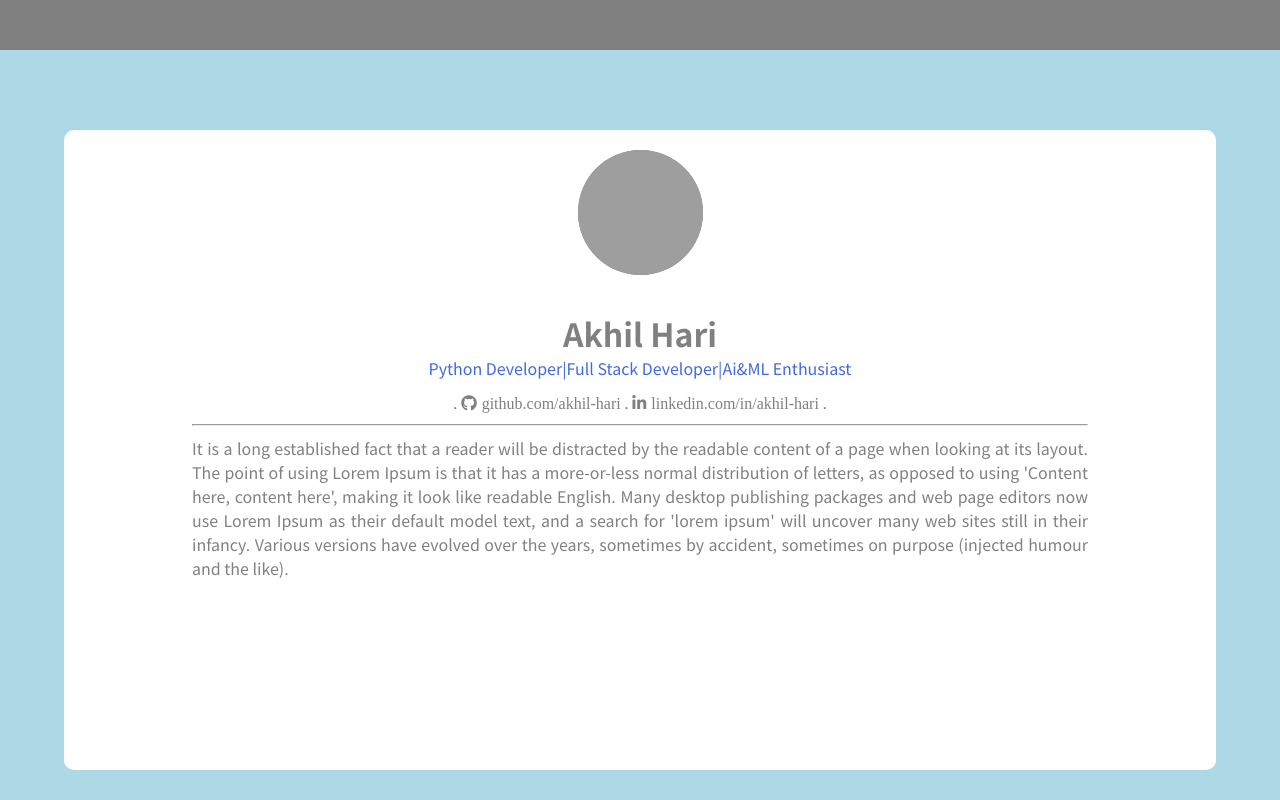
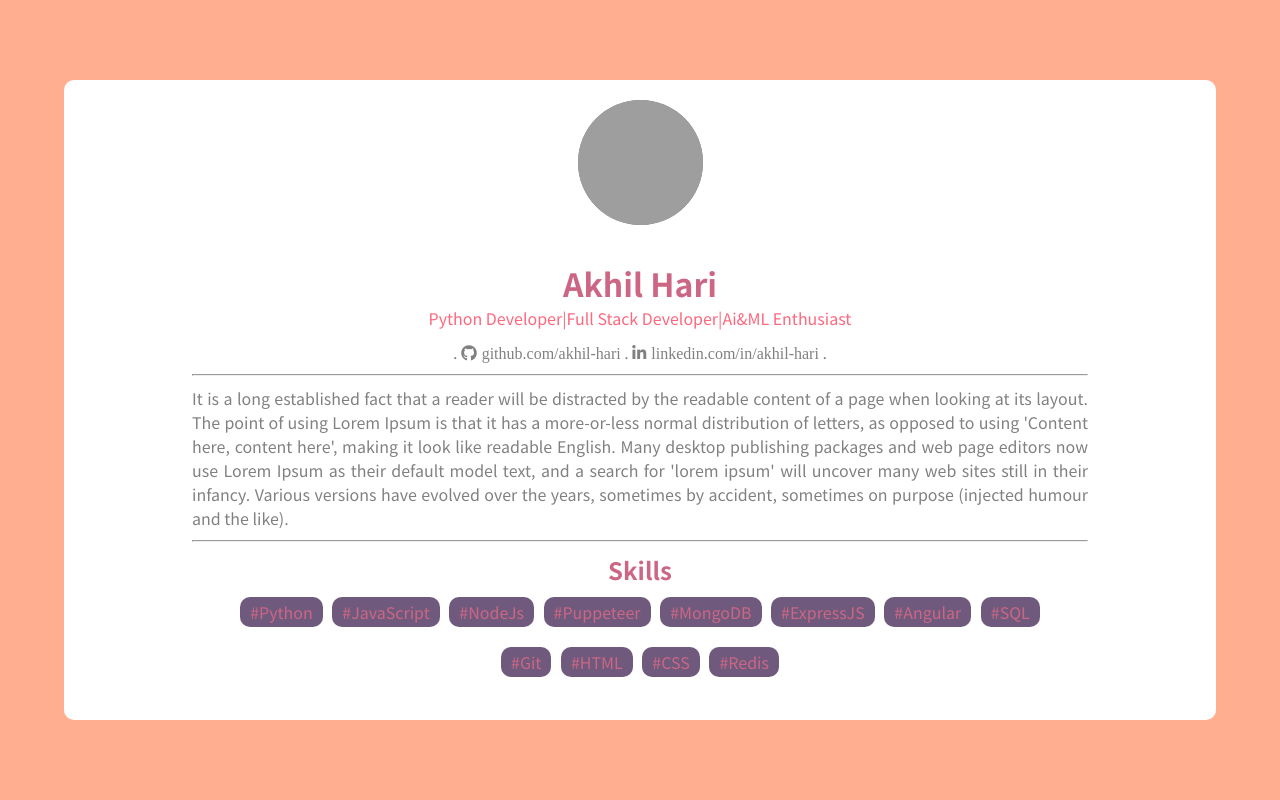
Before and after one commit to akhil-hari/akhil-hari.github.io, a plain HTML site: page index.html in a window 1280 px wide. Drawn offline with Linux system fonts and the light colour scheme; grey boxes are pictures that could not be loaded.

Commit message:
color change

```diff
--- a/index.html
+++ b/index.html
@@ -23,7 +23,7 @@
 	<div id="body">
 		<img src="pic.jpg" id="pic">
 		<h1>Akhil Hari</h1>
-		<p style="color:royalblue">Python Developer|Full Stack Developer|Ai&ML Enthusiast</p>
+		<p style="color:#FF677D">Python Developer|Full Stack Developer|Ai&ML Enthusiast</p>
 		<div id="social">.
 				<i class="fab fa-github"><a href="https://github.com/akhil-hari" onclick="window.open(e.href);" target="_blank">github.com/akhil-hari</a></i>
 				.
@@ -32,9 +32,30 @@
 .
 		</div>
 
+
 		<hr>
+
 		<p style="text-align:justify">It is a long established fact that a reader will be distracted by the readable content of a page when looking at its layout. The point of using Lorem Ipsum is that it has a more-or-less normal distribution of letters, as opposed to using 'Content here, content here', making it look like readable English. Many desktop publishing packages and web page editors now use Lorem Ipsum as their default model text, and a search for 'lorem ipsum' will uncover many web sites still in their infancy. Various versions have evolved over the years, sometimes by accident, sometimes on purpose (injected humour and the like).</p>
+		<hr>
+		<h2>Skills</h2>
+		<div style="max-width:850px;margin: auto;">
+			<span class="skill">#Python</span>
+			<span class="skill">#JavaScript</span>
+			<span class="skill">#NodeJs</span>
+			<span class="skill">#Puppeteer</span>
+			<span class="skill">#MongoDB</span>
+			<span class="skill">#ExpressJS</span>
+			<span class="skill">#Angular</span>
+			<span class="skill">#SQL</span>
+			<span class="skill">#Git</span>
+			<span class="skill">#HTML</span>
+			<span class="skill">#CSS</span>
+			<span class="skill">#Redis</span>
+
+
+		</div>
 	</div>
+
 
 
 
--- a/styles.css
+++ b/styles.css
@@ -4,13 +4,15 @@
 	box-sizing:border-box
 
 }
+
 body{
-	background-color:lightblue;
+	background-color:#FFAE8F;
 	font-family: 'Noto Sans HK', sans-serif;
 }
 
 
 #header{
+	display:none;
 	background-color:gray;
 	height:50px;
 	position:sticky;
@@ -26,11 +28,18 @@ body{
 #pic{
 	height:125px;
 	width:125px;
+	object-fit: cover;
 	border:none;
 	outline:none;
 	border-radius:50%;
 	background-color:gray;
 	margin-bottom:30px;
+}
+h1{
+	color:#CD6684;
+}
+h2{
+	color:#CD6684;
 }
 hr{
 	color:lightblue;
@@ -69,3 +78,12 @@ social i{
 
 	border-radius :10px;
 }
+
+.skill{
+	display:inline-block;
+	color: #CD6684;
+	background-color: #6F5A7E;
+	border-radius:10px;
+	padding:3px 10px;
+	margin: 10px 3px;
+}
```
